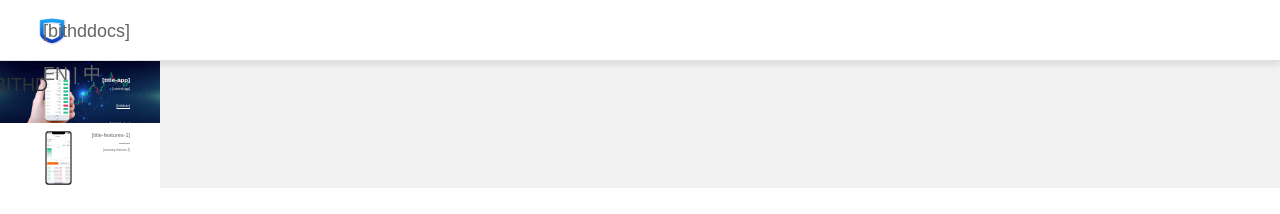
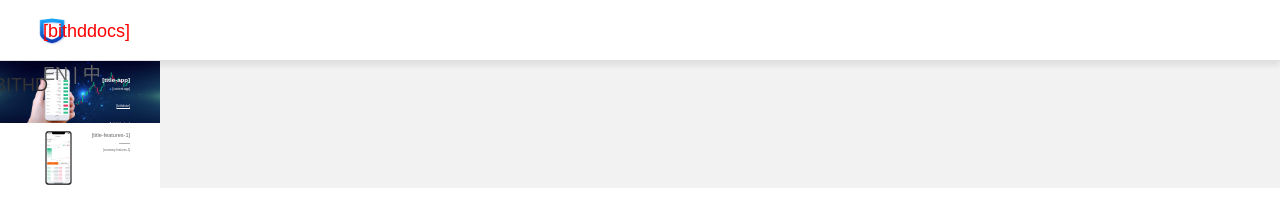
Before and after one commit to bithd/bithddotcom, a Jekyll site: the page built from index.md, in a window 1280 px wide. Shown: the top 214 px of the page. Built offline with Jekyll 4.4.1, drawn with Linux system fonts in a browser that asks for light colours; a script that is not in the unit is left out; comment, search, counter and statistics services are not loaded.

Commit message:
modify css style

```diff
--- a/css/bithd.css
+++ b/css/bithd.css
@@ -373,6 +373,9 @@ footer{
     margin-left: 30px;
     float: left;
     list-style: none;
+}
+.bithddocs{
+    color:red !important;
 }
 /*container*/
 .container {
```
Also changed, not shown: 2 other files.
